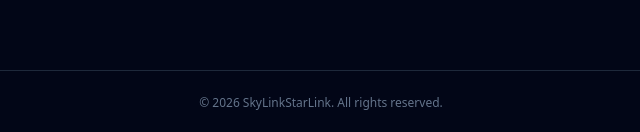
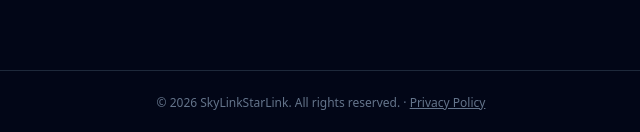
Before and after one commit to Tpugh67/skylinkstarlink, a Next.js app: page / in a window 1280 px wide. Shown: the part 2703-2835 px from the top of the page, without its empty margins (319-959 px from the left). Built offline with nearby package versions, Linux system fonts and the light colour scheme; no server answers.

Commit message:
Update page.tsx

```diff
--- a/src/app/page.tsx
+++ b/src/app/page.tsx
@@ -141,7 +141,7 @@ export default function HomePage() {
           </div>
         )}
       </section>
-      <footer className="border-t border-slate-800 px-8 py-6 text-center text-xs text-slate-500">© 2026 SkyLinkStarLink. All rights reserved.</footer>
+      <footer className="border-t border-slate-800 px-8 py-6 text-center text-xs text-slate-500">© 2026 SkyLinkStarLink. All rights reserved. · <Link href="/privacy" className="hover:text-slate-300 underline">Privacy Policy</Link></footer>
     </div>
   )
 }
```
